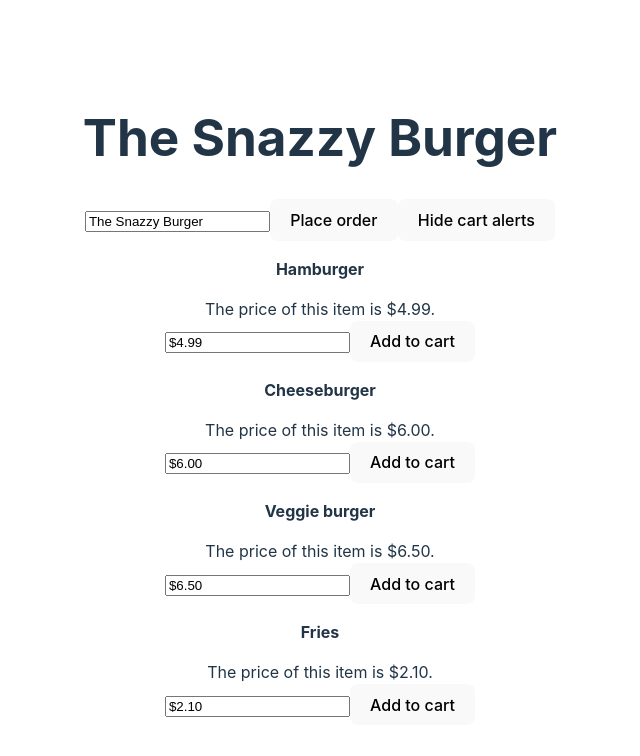
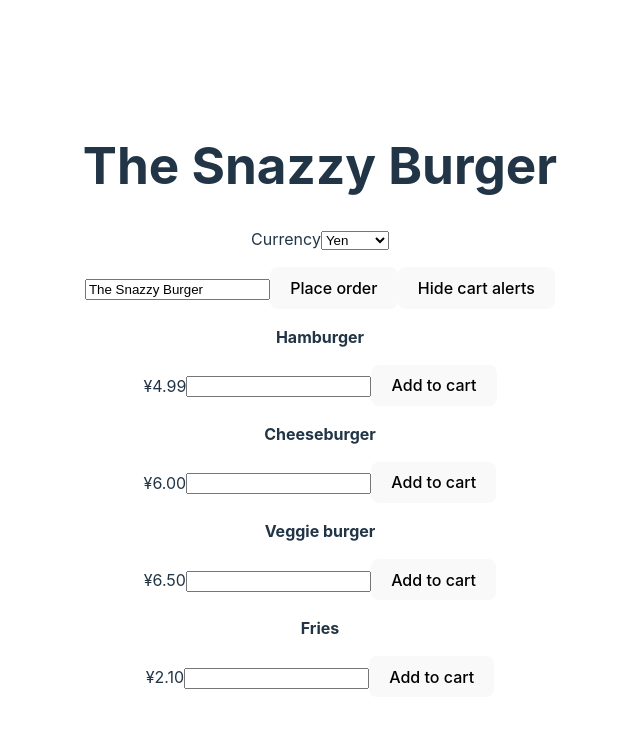
Before and after one commit to lukeharby/vue-js-3-composition-api, a Vue app: page / in a window 1280 px wide. Shown: the top 756 px of the page, without its empty margins (320-960 px from the left). Built offline with nearby package versions, Linux system fonts and the light colour scheme.

Commit message:
Provide and Inject

```diff
--- a/src/App.vue
+++ b/src/App.vue
@@ -1,18 +1,29 @@
 <template>
   <h1>{{ name }}</h1>
+  <p>
+    <label for="currencySymbol">Currency</label>
+    <select id="currencySymbol" v-model="currencySymbol">
+      <option value="¥">Yen</option>
+      <option value="£">Sterling</option>
+      <option value="$">Dollars</option>
+    </select>
+  </p>
   <input type="text" v-model="name">
   <button @click="placeOrder">Place order</button>
   <button @click="removeWatcher">Hide cart alerts</button>
   <YummyMeal v-for="meal in meals" :name="meal.name" :price="meal.price" @addToCart="addItemToCart" />
+
 </template>
 
 <script>
-import { ref, reactive, watchEffect } from 'vue';
+import { ref, reactive, watch, provide } from 'vue';
 import YummyMeal from './components/YummyMeal.vue';
 
   export default {
     components: { YummyMeal },
     setup() {
+      const currencySymbol = ref('¥')
+      provide('currencySymbol', currencySymbol);
       const name = ref("The Snazzy Burger");
       const cart = reactive([])
       const meals = reactive([
@@ -23,8 +34,18 @@ import YummyMeal from './components/YummyMeal.vue';
       ])
       const placeOrder = () => console.log('Your order has been placed!');
       const addItemToCart = (item) => cart.push(item);
-      const removeWatcher = watchEffect(() => alert(cart.join('\n')));
-      return { name, meals, placeOrder, addItemToCart, removeWatcher};
+      const removeWatcher = watch(
+        [() => [...cart]],
+        (newValue, oldValue) => alert(newValue.join('\n'))
+      );
+      return {
+        name,
+        meals,
+        placeOrder,
+        addItemToCart,
+        removeWatcher,
+        currencySymbol
+      };
     }
   }
 </script>
--- a/src/components/YummyMeal.vue
+++ b/src/components/YummyMeal.vue
@@ -2,33 +2,23 @@
     <p>
         <strong>{{ name }}</strong>
     </p>
-    <div>{{ pricePrettySentence }}</div>
+    <YummyMealPrice :price="price" />
     <input type="text" v-model="pricePretty">
     <button @click="addToCart">Add to cart</button>
 </template>
 
 <script>
-import { computed } from 'vue';
+import YummyMealPrice from './YummyMealPrice.vue';
 
     export default {
         props: {
             name: String,
             price: Number
         },
+        components: { YummyMealPrice },
         setup(props, { emit }) {
             const addToCart = () => emit('addToCart', props.name);
-            const pricePretty = computed({
-                get() {
-                    return `$${props.price.toFixed(2)}`;
-                },
-                set(price) {
-                    console.log(`Sorry, we cannot accept ${price}. Nice try though`)
-                }
-            });
-            const pricePrettySentence = computed(
-                () => `The price of this item is ${pricePretty.value}.`
-            );
-            return { addToCart, pricePretty, pricePrettySentence }
+            return { addToCart }
         }
     }
 </script>
--- /dev/null
+++ b/src/components/YummyMealPrice.vue
@@ -0,0 +1,20 @@
+<template>
+    <span>{{ pricePretty }}</span>
+</template>
+
+<script>
+import { computed, ref, inject } from 'vue';
+
+export default {
+    props: {
+        price: Number
+    },
+    setup(props) {
+        const currencySymbol = inject('currencySymbol', ref('$'))
+        const pricePretty = computed(
+            () => `${currencySymbol.value}${props.price.toFixed(2)}`
+        )
+        return { pricePretty }
+    }
+}
+</script>
```
